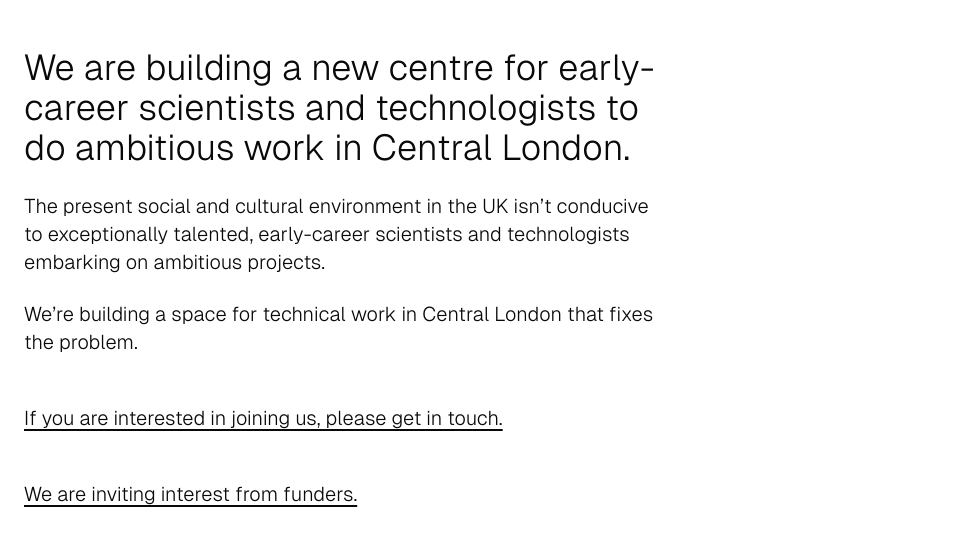
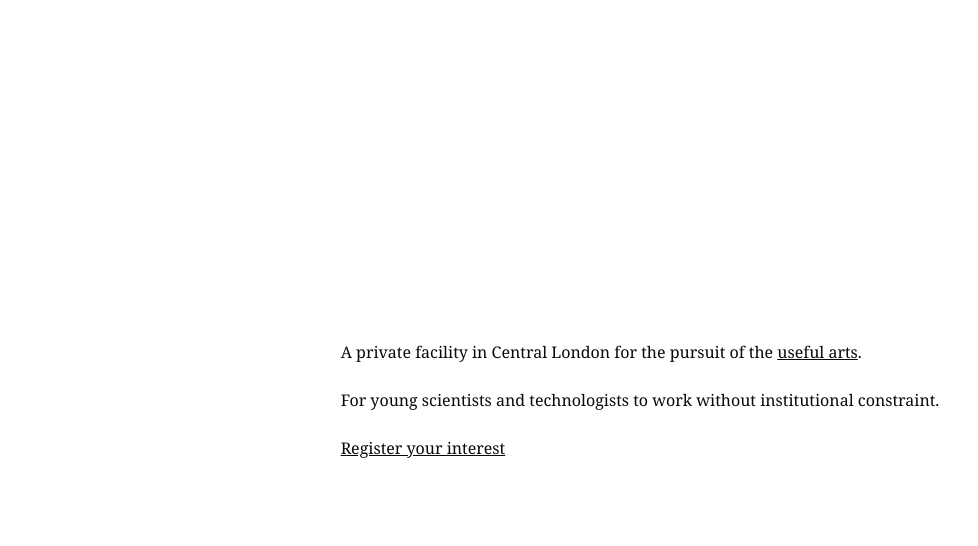
Before and after one commit to aeronjl/hackspace-website, a SvelteKit app: page / in a window 1280 px wide. Shown: the top 546 px of the page, without its empty margins (0-978 px from the left). Built offline with nearby package versions, Linux system fonts and the light colour scheme.

Commit message:
copy update

```diff
--- a/src/routes/+page.svelte
+++ b/src/routes/+page.svelte
@@ -4,12 +4,10 @@
 <svelte:head>
     <title>Jackspace</title>
 </svelte:head>
-<div class="font-geist">
-    <h1 class="md:text-4xl text-3xl mx-6 pt-12 xl:w-1/2 md:w-2/3">We are building a new centre for early-career scientists and technologists to do ambitious work in Central London.</h1>
-    <p class="my-6 mx-6 xl:w-1/2 md:w-2/3 md:text-xl text-large">The present social and cultural environment in the UK isn’t conducive to exceptionally talented, early-career scientists and technologists embarking on ambitious projects.</p>
-    <p class="my-6 mx-6 xl:w-1/2 md:w-2/3 md:text-xl text-large">We’re building a space for technical work in Central London that fixes the problem.</p>
-    <div class="flex flex-col">
-    <a href="https://docs.google.com/forms/d/e/1FAIpQLSeAlNNQLhd5X4_SK5PU__lWW3ugq5Cfy57equ8MCOBqioc8SA/viewform" class="py-2 mx-6 my-4 md:text-xl text-large underline underline-offset-4">If you are interested in joining us, please get in touch.</a>
-    <a href="https://docs.google.com/forms/d/e/1FAIpQLSeAlNNQLhd5X4_SK5PU__lWW3ugq5Cfy57equ8MCOBqioc8SA/viewform" class="py-2 mx-6 mt-4 mb-24 md:text-xl text-large underline underline-offset-4">We are inviting interest from funders.</a>
+<div class="font-serif font-light flex flex-col mx-auto items-center justify-center h-screen">
+    <div class="flex flex-col gap-y-6 px-6">
+    <p class="text-large">A private facility in Central London for the pursuit of the <a href="https://en.m.wikipedia.org/wiki/Useful_art" class="underline">useful arts</a>.</p>
+    <p class="text-large">For young scientists and technologists to work without institutional constraint.</p>
+    <a href="https://docs.google.com/forms/d/e/1FAIpQLSeAlNNQLhd5X4_SK5PU__lWW3ugq5Cfy57equ8MCOBqioc8SA/viewform" class="text-large underline">Register your interest</a>
 </div>
 </div>
```
